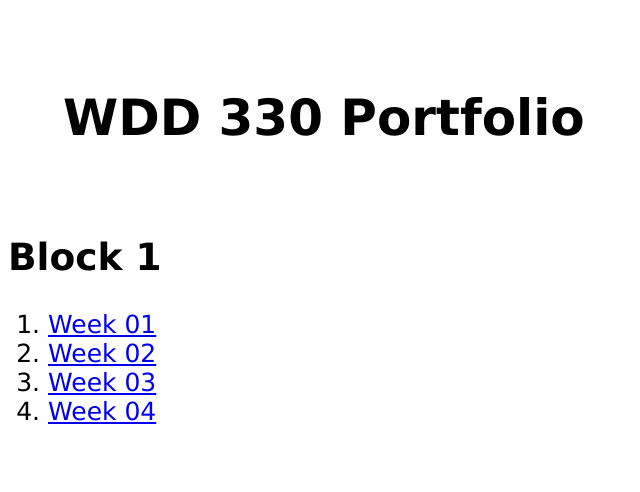
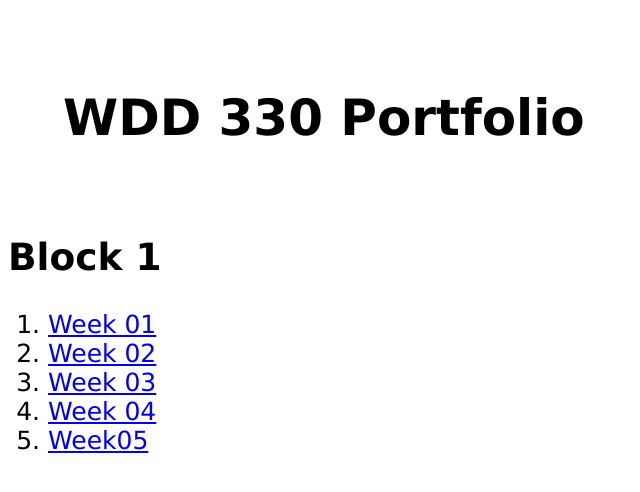
Before and after one commit to rachelvargas/My-Portfolio, a plain HTML site: page index.html in a window 1280 px wide. Shown: the whole page, without its empty margins (0-640 px from the left). Drawn offline with Linux system fonts and the light colour scheme.

Commit message:
Update index.html

```diff
--- a/index.html
+++ b/index.html
@@ -15,6 +15,7 @@
 		        <li><a href="Week02/">Week 02</a></li>
 			<li><a href="Week03/">Week 03</a></li>
 			<li><a href="Week04/">Week 04</a></li>
+			<li><a href="Week05/">Week05</a></li>
 
 	        </ol>
 
```
